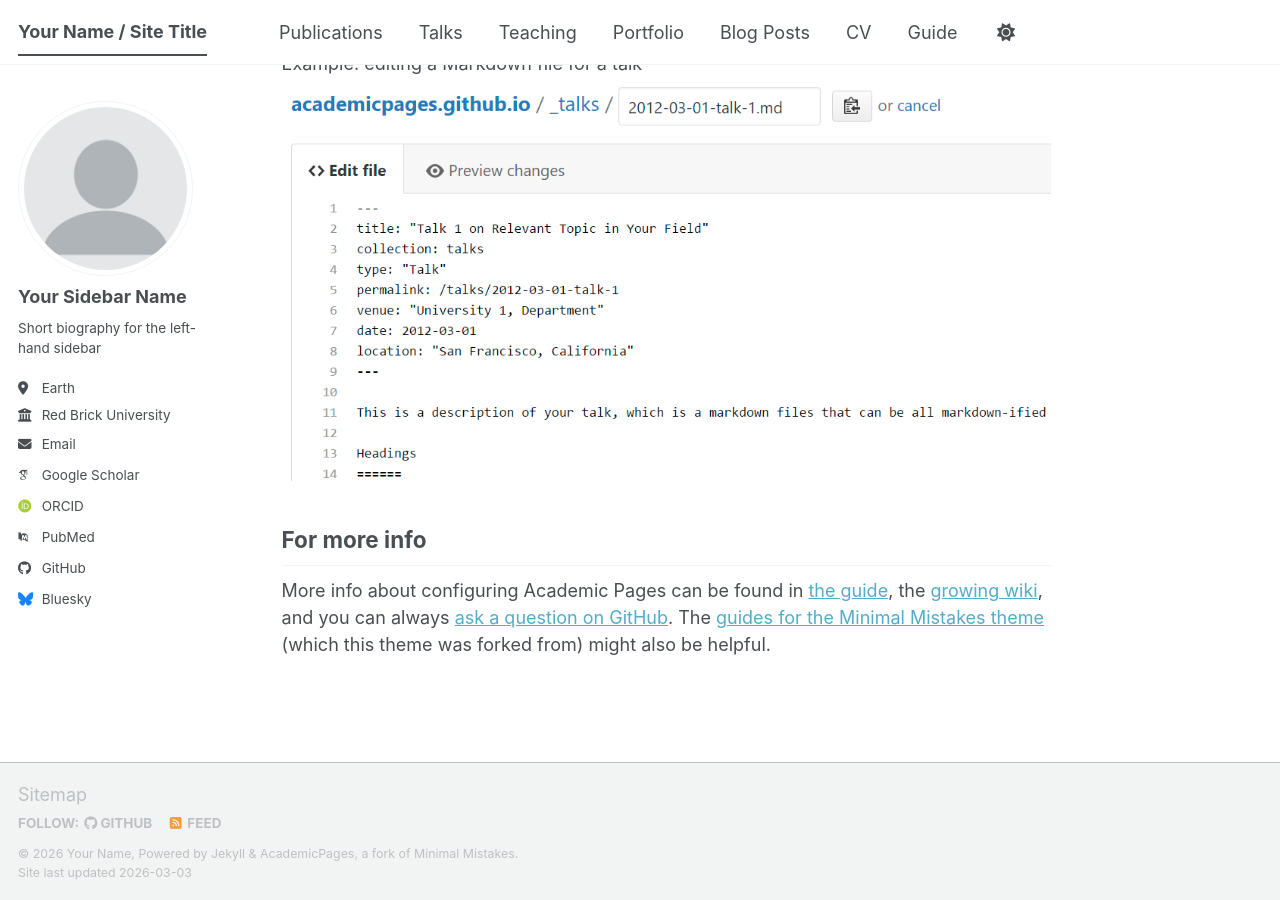
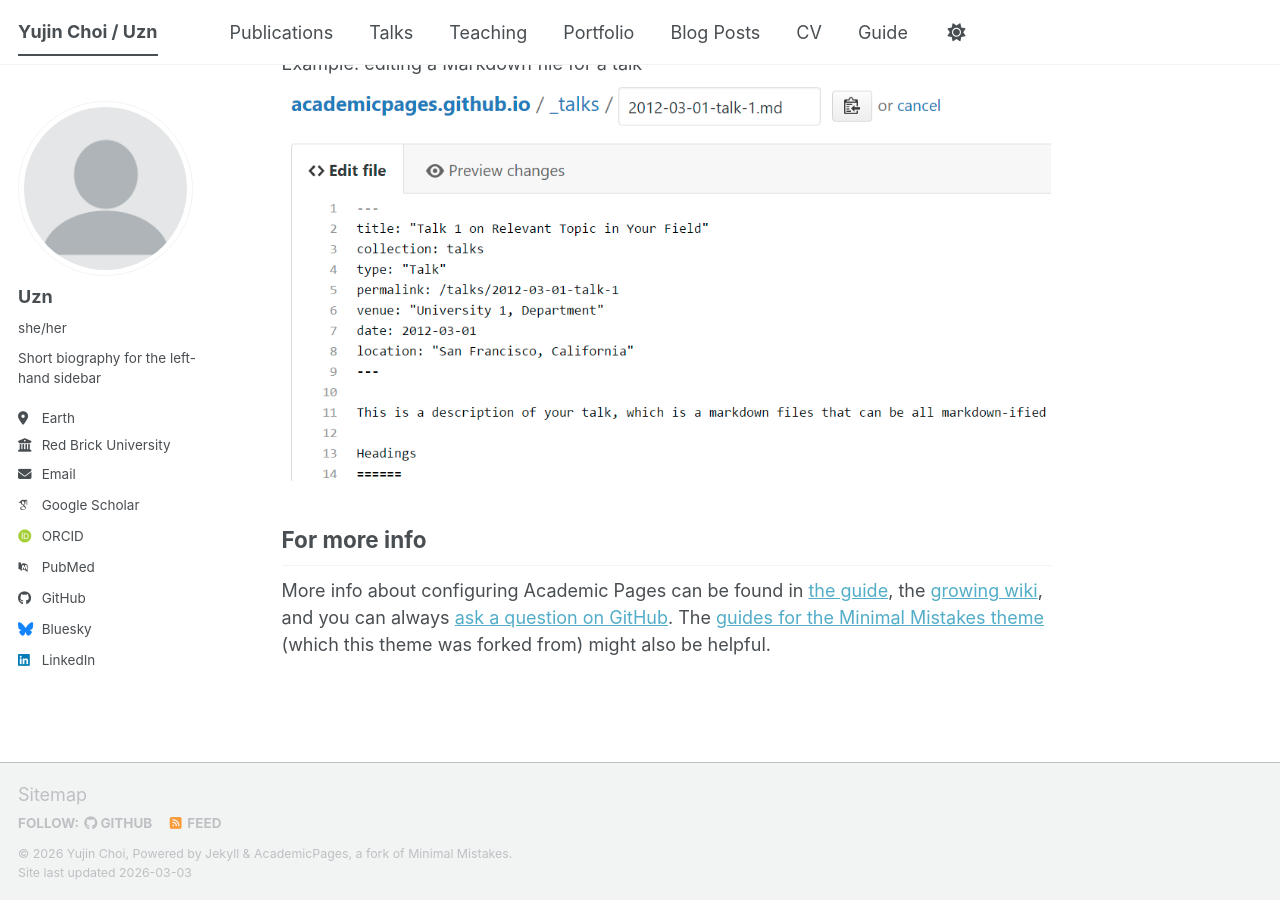
Before and after one commit to uzn36/uzn36.github.io, a Jekyll site: the page built from _pages/about.md, in a window 1280 px wide and 900 px high, scrolled down 2720 px. Built offline with Jekyll 4.4.1, drawn with Linux system fonts in a browser that asks for light colours; some web fonts are replaced; a script bundle is joined from its source files by our own code; library files that are not in the unit come from our copies.

Commit message:
Update _config.yml

```diff
--- a/_config.yml
+++ b/_config.yml
@@ -9,11 +9,11 @@
 # Basic Site Settings
 locale                   : "en-US"
 site_theme               : "default" # The available themes options are "default", "air", "sunrise", "mint", "dirt" and "contrast"
-title                    : "Your Name / Site Title"
+title                    : "Yujin Choi / Uzn"
 title_separator          : "-"
-name                     : &name "Your Name"
-description              : &description "Your Name's academic portfolio"   # Update this with a general description of your site, this is the default if not overridden by a page
-url                      : https://academicpages.github.io # The base hostname & protocol for your site e.g. "https://[your GitHub username].github.io",
+name                     : &name "Yujin Choi"
+description              : &description "Ph.D"   # Update this with a general description of your site, this is the default if not overridden by a page
+url                      : https://uzn36.github.io # The base hostname & protocol for your site e.g. "https://[your GitHub username].github.io",
                                                            # or if you already have some other page hosted on Github then use "https://[your GitHub username].github.io/[Your Repo Name]"
 baseurl                  : "" # the subpath of your site, e.g. "/blog"
 repository               : "academicpages/academicpages.github.io"
@@ -24,18 +24,18 @@ repository               : "academicpages/academicpages.github.io"
 author:
   # Biographic information
   avatar           : "profile.png"
-  name             : "Your Sidebar Name"
-  pronouns         : # example: "she/her"
+  name             : "Uzn"
+  pronouns         : "she/her" # example: "she/her"
   bio              : "Short biography for the left-hand sidebar"
   location         : "Earth"
   employer         : "Red Brick University"
   uri              : # URL
-  email            : "none@example.org"
+  email            : "uzn36@unist.ac.kr"
 
   # Academic websites
   academia         : # URL
   arxiv            : # URL - Update with the correct link to your profile
-  googlescholar    : "https://scholar.google.com/citations?user=PS_CX0AAAAAJ"
+  googlescholar    : "https://scholar.google.com/citations?user=3u0-O2sAAAAJ"
   inspire-hep      : # URL
   impactstory      : # URL
   orcid            : "https://orcid.org/yourorcidurl"
@@ -66,7 +66,7 @@ author:
   keybase          : # Username
   instagram        : # Username
   lastfm           : # Username
-  linkedin         : # Username
+  linkedin         : "uzn" # Username
   mastodon         : # URL
   medium           : # URL
   pinterest        : # Username
```
